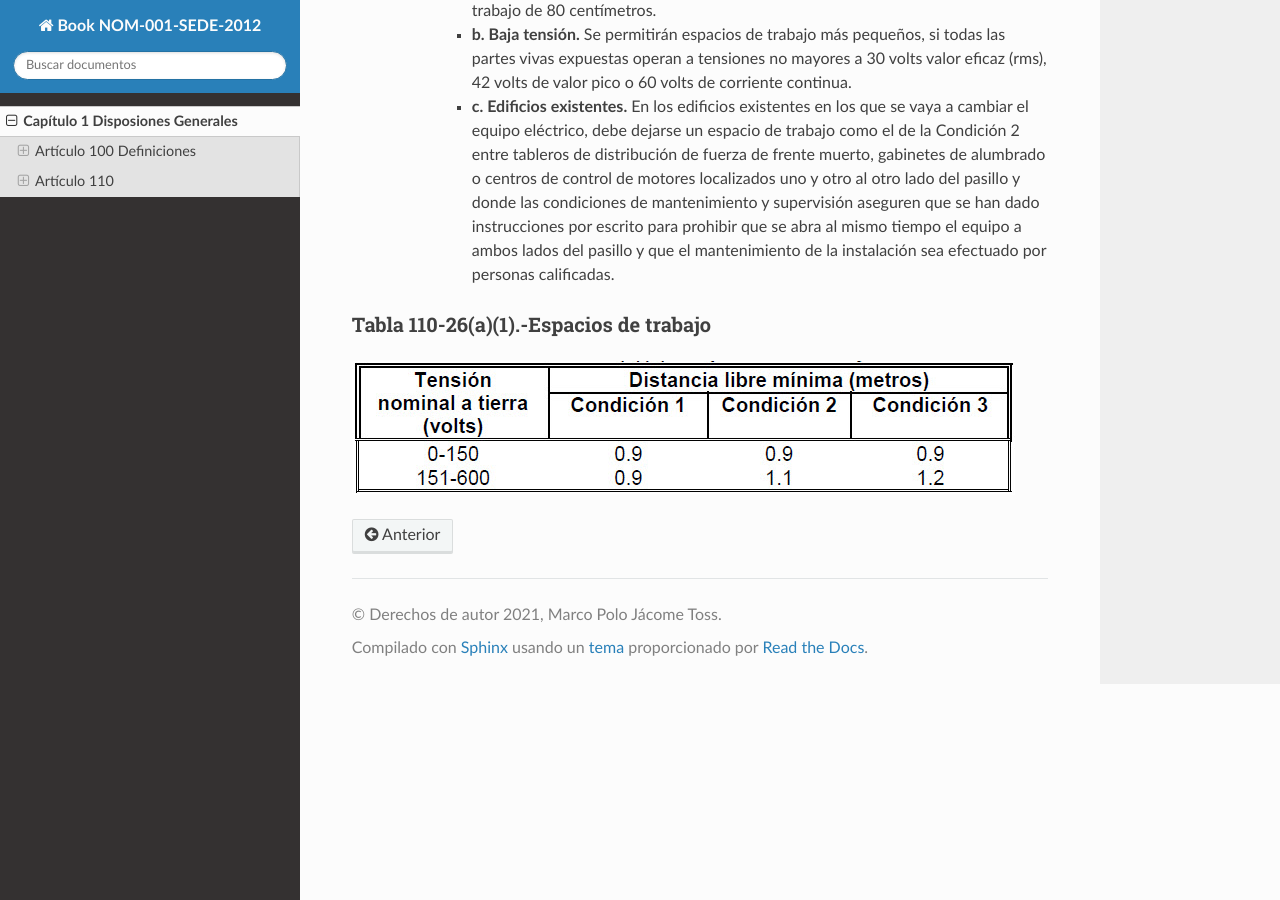
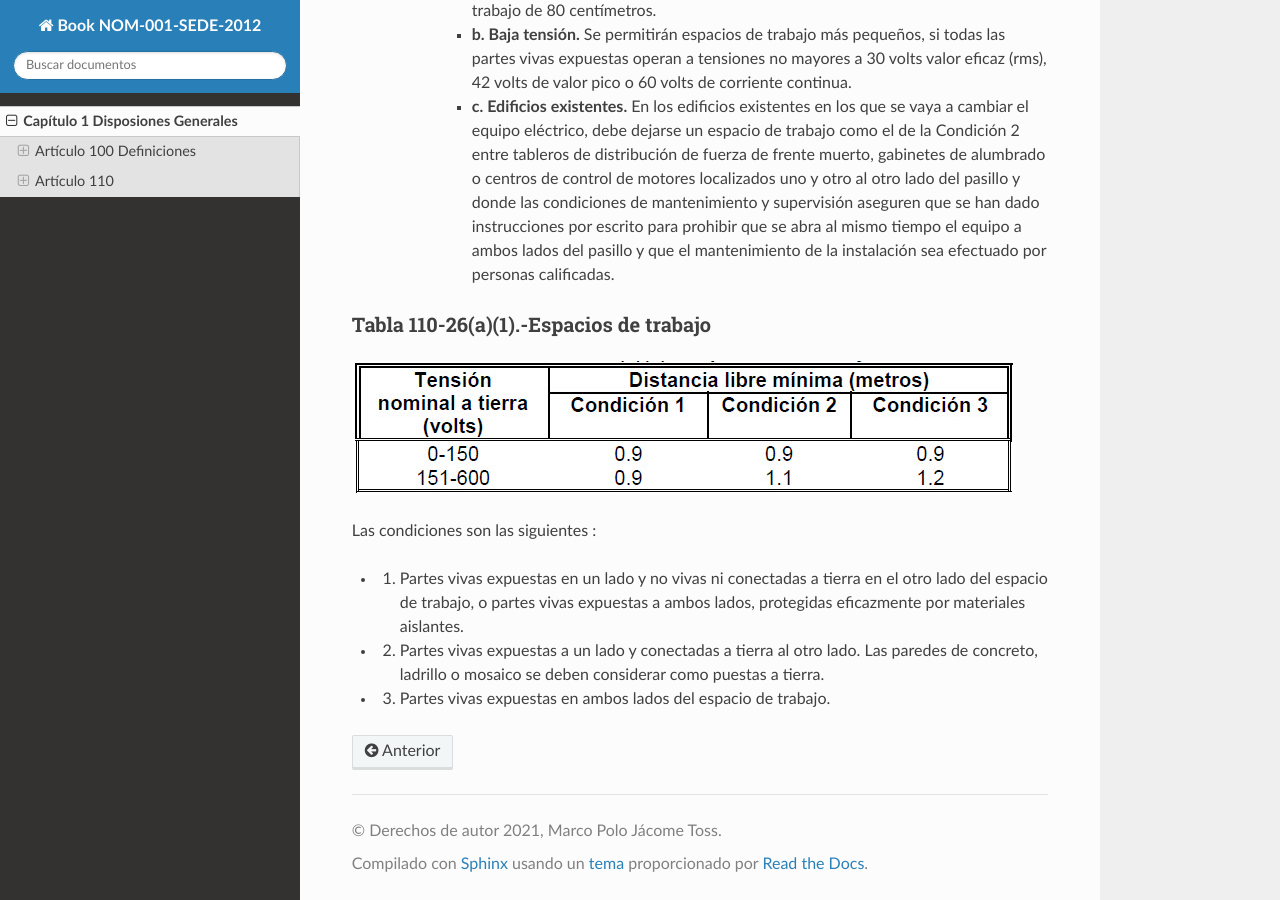
Before and after one commit to jacometoss/Book-NOM-001-SEDE-2012, a Sphinx documentation site: the page built from docs/100/index.rst, in a window 1280 px wide and 900 px high, scrolled down 23457 px. Built offline with Sphinx 7.4.7 and the Read the Docs theme 2.0.0, drawn with Linux system fonts in a browser that asks for light colours.

Commit message:
Add files via upload

```diff
--- a/docs/100/index.rst
+++ b/docs/100/index.rst
@@ -536,3 +536,9 @@ Tabla 110-26(a)(1).-Espacios de trabajo
 .. figure:: img/01_Tabla_110-26_a_1.jpg
    :scale: 100 %
    :alt: Tabla 110-26(a)(1)
+
+Las condiciones son las siguientes :
+
+*	1. Partes vivas expuestas en un lado y no vivas ni conectadas a tierra en el otro lado del espacio de trabajo, o partes vivas expuestas a ambos lados, protegidas eficazmente por materiales aislantes.
+*	2. Partes vivas expuestas a un lado y conectadas a tierra al otro lado. Las paredes de concreto, ladrillo o mosaico se deben considerar como puestas a tierra.
+*	3. Partes vivas expuestas en ambos lados del espacio de trabajo.
```
